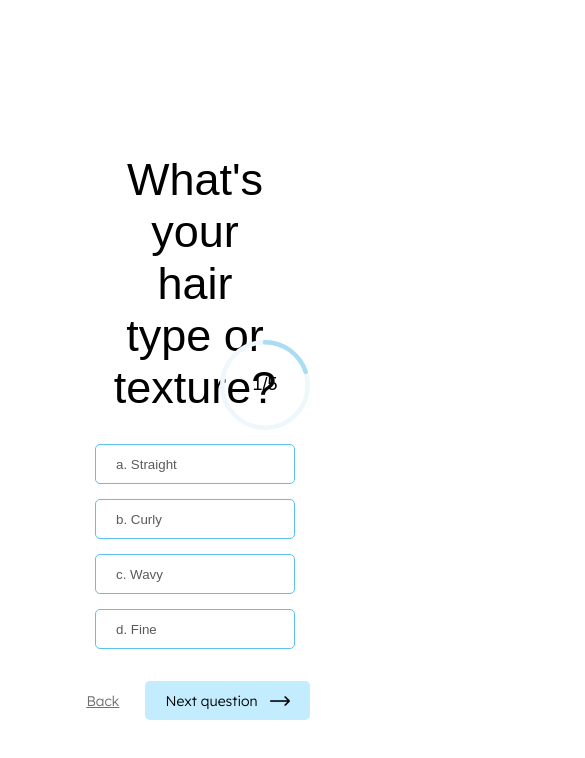
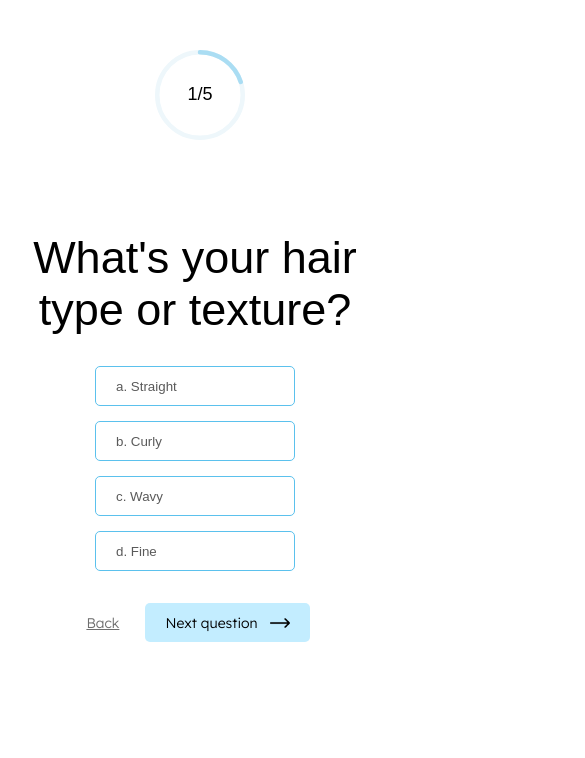
Before and after one commit to pavelAngelovv/hair-quiz, a React (Create React App) app: page /question1 in a window 390 px wide. Shown: the top 758 px of the page, 585 px wide, since content can reach past the window. Built offline with nearby package versions, Linux system fonts and the light colour scheme; a web font is replaced by a local one.

Commit message:
Make quiz questions and progress bar responsive for small screens

```diff
--- a/src/styles/questions.css
+++ b/src/styles/questions.css
@@ -14,8 +14,8 @@
     margin-bottom: 30px;
     text-align: center;
     flex-wrap: wrap;
-    padding-right: 450px;
-    padding-left: 450px;
+    padding-right: 450px; /* Default padding */
+    padding-left: 450px;  /* Default padding */
 }
 
 .answer-buttons {
@@ -25,8 +25,8 @@
     flex-direction: row;
     gap: 15px;
     margin-bottom: 2rem;
-    padding-right: 150px;
-    padding-left: 150px;
+    padding-right: 150px; /* Default padding */
+    padding-left: 150px;  /* Default padding */
 }
 
 .outlined-button {
@@ -93,8 +93,60 @@
 .progress-container {
     position: absolute;
     right: 90px;
-    top: 45%;
+    top: 43%;
     transform: translateY(-50%);
     width: 80px;
     height: 80px;
 }
+
+/* Media Queries for Responsive Padding */
+@media (max-width: 1200px) {
+    .question-title {
+        padding-left: 300px;  /* Adjust padding for medium screens */
+        padding-right: 300px; /* Adjust padding for medium screens */
+    }
+
+    .answer-buttons {
+        padding-left: 75px;  /* Adjust padding for medium screens */
+        padding-right: 75px; /* Adjust padding for medium screens */
+    }
+}
+
+@media (max-width: 900px) {
+    .question-title {
+        padding-left: 150px;  /* Adjust padding for smaller screens */
+        padding-right: 150px; /* Adjust padding for smaller screens */
+    }
+
+    .answer-buttons {
+        padding-left: 30px;  /* Adjust padding for smaller screens */
+        padding-right: 30px; /* Adjust padding for smaller screens */
+    }
+    .progress-container {
+        position: fixed; /* Change to fixed for small screens */
+        top: 90px; /* Place it near the top */
+        left: 50%; /* Center horizontally */
+        transform: translateX(-50%); /* Adjust to center */
+        right: auto; /* Reset right positioning */
+    }
+}
+
+@media (max-width: 600px) {
+    .question-title {
+        padding-left: 20px;  /* Minimal padding for very small screens */
+        padding-right: 20px; /* Minimal padding for very small screens */
+    }
+
+    .answer-buttons {
+        padding-left: 10px;  /* Minimal padding for very small screens */
+        padding-right: 10px; /* Minimal padding for very small screens */
+    }
+
+    .progress-container {
+        position: fixed; /* Change to fixed for small screens */
+        top: 50px; /* Place it near the top */
+        left: 50%; /* Center horizontally */
+        transform: translateX(-50%); /* Adjust to center */
+        right: auto; /* Reset right positioning */
+    }
+}
```
